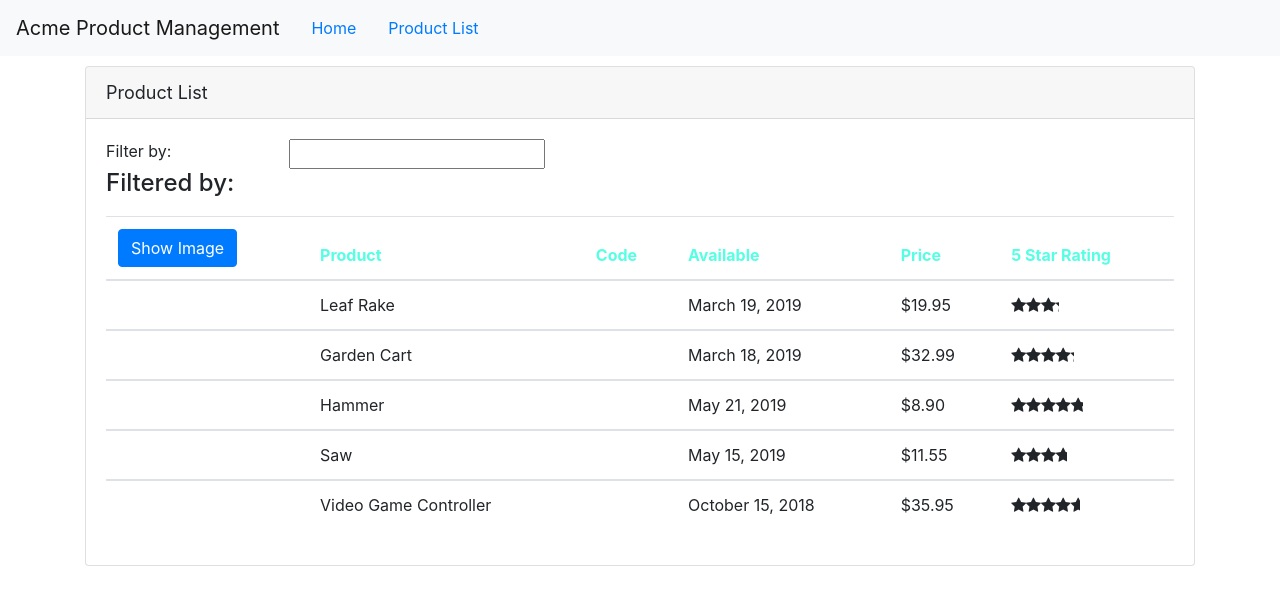
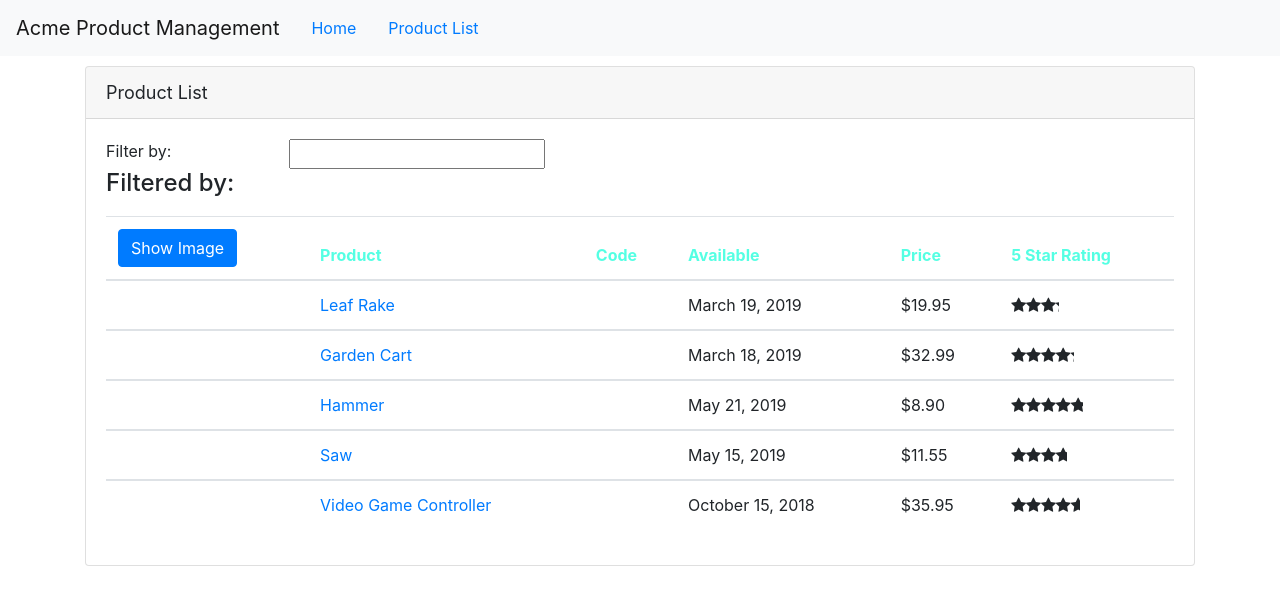
Before and after one commit to YoniWitz/ACME, an Angular app: page /products in a window 1280 px wide. Shown: the top 602 px of the page. Built offline with nearby package versions, Linux system fonts and the light colour scheme.

Commit message:
added product detail link

```diff
--- a/src/app/product-details/product-details.component.html
+++ b/src/app/product-details/product-details.component.html
@@ -2,4 +2,4 @@
     <div class='card-dearder'>
         {{pageTitle + ': ' + product.productName}}
     </div>
-</div>>
+</div>
--- a/src/app/product-details/product-details.component.ts
+++ b/src/app/product-details/product-details.component.ts
@@ -1,4 +1,5 @@
 import { Component, OnInit } from '@angular/core';
+import { ActivatedRoute } from '@angular/router';
 import {IProduct} from '../products/IProduct';
 @Component({
   templateUrl: './product-details.component.html',
@@ -7,9 +8,12 @@ import {IProduct} from '../products/IProduct';
 export class ProductDetailsComponent implements OnInit {
   pageTitle: string = 'Product Detail';
   product: IProduct;
-  constructor() { }
+  constructor(private route: ActivatedRoute) {
+
+   }
 
   ngOnInit(): void {
+    let id: string = this.route.snapshot.paramMap.get('id');
   }
 
 }
--- a/src/app/products/product-list.component.html
+++ b/src/app/products/product-list.component.html
@@ -41,7 +41,11 @@
                                  style.width.px={{imageWidth}}
                                  style.margin.px={{imageMargin}}>
                         </td>
-                        <td>{{filteredProduct.productName}}</td>
+                        <td>
+                            <a [routerLink]="['/product', filteredProduct.productId]">
+                                {{filteredProduct.productName}}
+                            </a>
+                        </td>
                         <td>{{filteredProduct.productCode | lowercase | convertToSpaces:'-'}}</td>
                         <td>{{filteredProduct.releaseDate}}</td>
                         <td>{{filteredProduct.price |currency:'USD':'symbol':'1.2-2'}}</td>
```
